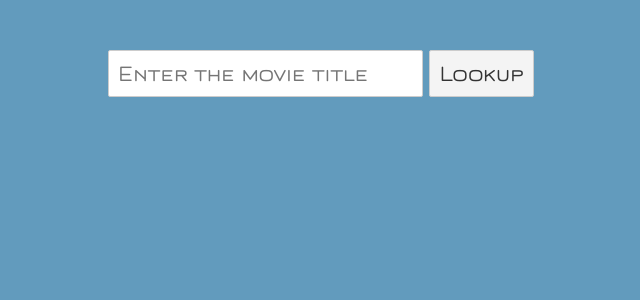
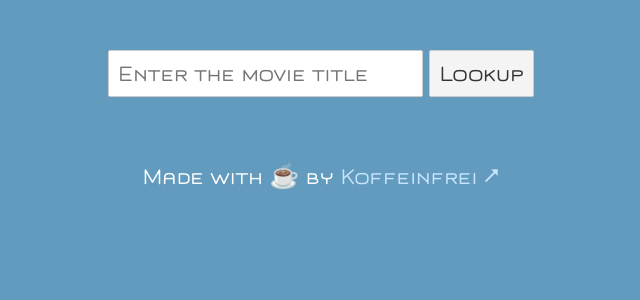
Before and after one commit to koffeinfrei/should-i-watch-this, a Svelte app: page / in a window 1280 px wide. Shown: the top 300 px of the page, without its empty margins (319-959 px from the left). Built offline with nearby package versions, Linux system fonts and the light colour scheme.

Commit message:
add footer

```diff
--- a/src/App.svelte
+++ b/src/App.svelte
@@ -41,7 +41,11 @@ main {
 }
 
 .box {
-  margin-bottom: 42px;
+  margin-bottom: 53px;
+}
+
+.footer {
+  margin-bottom: 8px;
 }
 
 </style>
@@ -52,7 +56,7 @@ main {
     <button on:click={handleClick}>Lookup</button>
   </section>
 
-  <section>
+  <section class="box">
     {#await promise}
       <section class="center box">
         <Spinner />
@@ -69,4 +73,8 @@ main {
       <Error text={error.message} />
     {/await}
   </section>
+
+  <section class="center footer">
+    Made with ☕️  by <a href="https://www.koffeinfrei.org" target="_blank">Koffeinfrei ⭧</a>
+  </section>
 </main>
```
